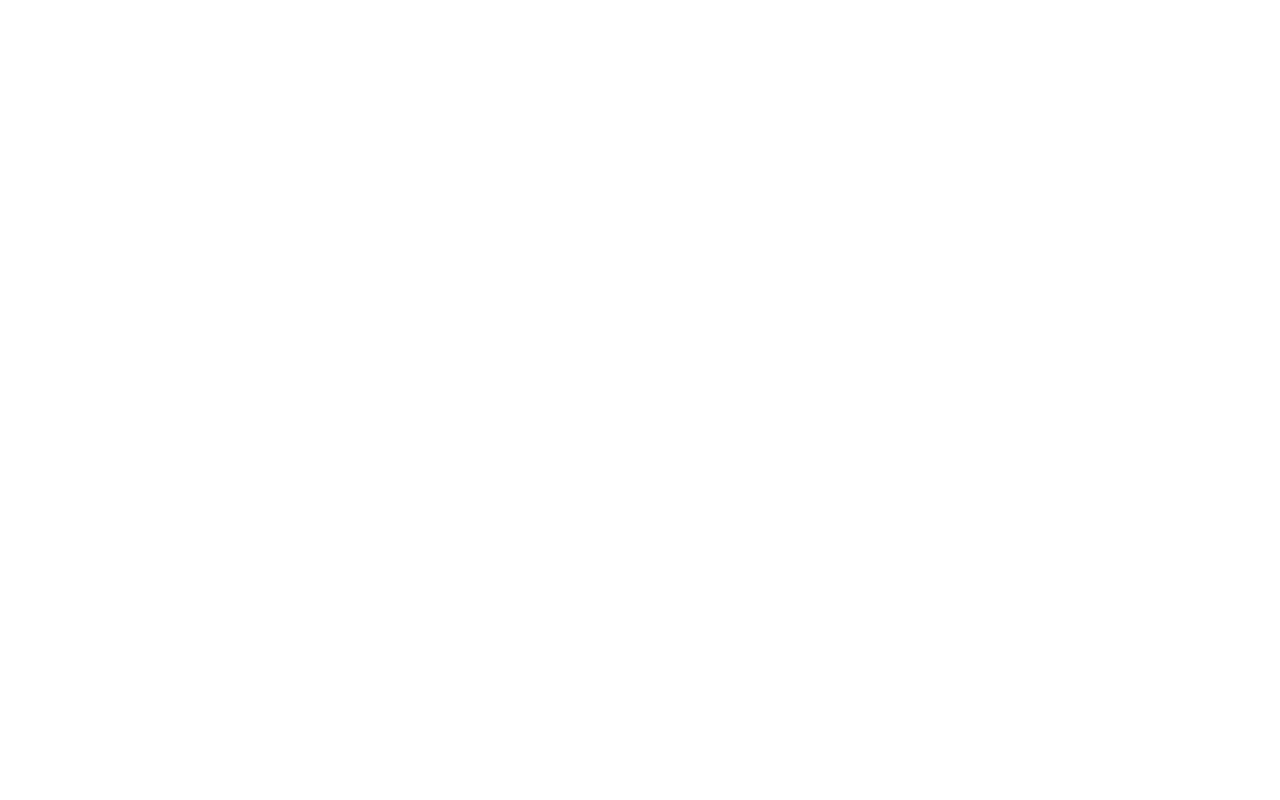
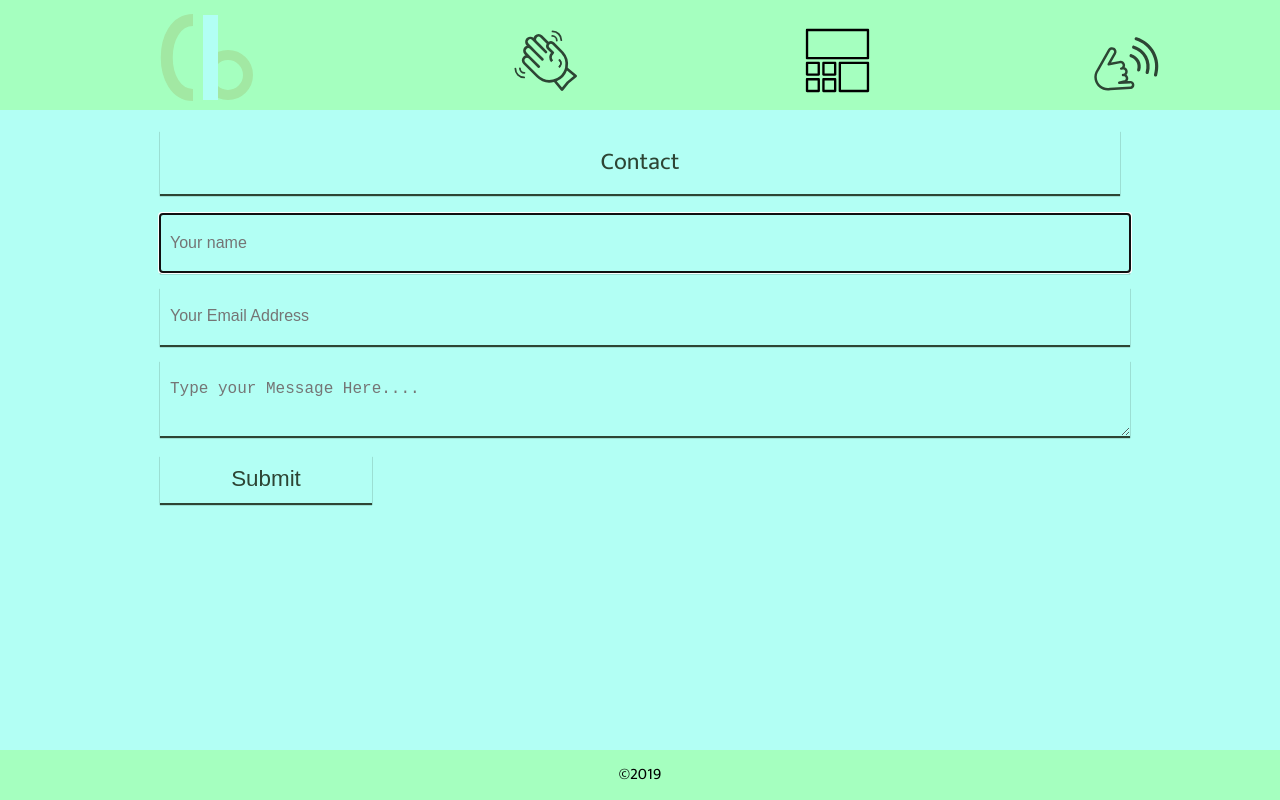
Before and after one commit to ralphluring/Responsive-Portfolio, a plain HTML site: page contact.html in a window 1280 px wide. Drawn offline with Linux system fonts and the light colour scheme.

Commit message:
finished draft 1 contact form page

```diff
--- a/assets/css/style.css
+++ b/assets/css/style.css
@@ -19,7 +19,7 @@
       display: grid;
       grid-template-rows: auto 1fr auto;
       grid-template-columns: 1fr;
-      background-color:rgb(255,255,250);
+      background-color: #A5FFBF;
       min-height: 100vh;
       font-family: 'Mukta', sans-serif;
   }
@@ -114,6 +114,7 @@
 
   .content__body{
       padding: 20px;
+      width:100%;
   }
 
   #float__img{
@@ -129,7 +130,7 @@
       padding: 10px;
       line-height: 1.3rem;
       color: #2D4534;
-      width: 80%;
+      width: 100%;
   }
 /* Styles for the portfolio work best with images that all have the same ratio */
   .portfolio__grid{
@@ -156,6 +157,36 @@
     padding: 5px;
   }
 
+  #contact{
+    display: grid;
+    grid-gap: 15px;
+  }
+
+  .form__input{
+    width:100%;
+    font-size: 1rem;
+    background-color: #B2FFF4;
+    border-width: 0px;
+    box-shadow: 0px 2px 1px #2D4534;
+    padding: 20px 0px 20px 10px;
+    color:#2D4534;
+  }
+
+  .contact__submit{
+    width: 20%;
+    text-align: center;
+    padding: 10px;
+    font-size: 1.2rem;
+    box-shadow: 0px 2px 1px #2D4534;
+  }
+
+  #contact-submit{
+    color:#2D4534;
+    font-size: 1.4rem;
+    background-color: #B2FFF4;
+    border-width: 0px;
+  }
+
 /* footer styles */
 .footer{
   height:50px;
--- a/contact.html
+++ b/contact.html
@@ -0,0 +1,115 @@
+<!DOCTYPE html>
+<html lang="en">
+  <head>
+    <meta charset="UTF-8" />
+    <meta name="viewport" content="width=device-width, initial-scale=1.0" />
+    <meta http-equiv="X-UA-Compatible" content="ie=edge" />
+    <link rel="stylesheet" href="./assets/css/reset.css" />
+    <link rel="stylesheet" href="./assets/css/style.css" />
+    <link
+      href="https://fonts.googleapis.com/css?family=Mukta"
+      rel="stylesheet"
+    />
+    <title>CB</title>
+  </head>
+  <body>
+    <div class="container">
+      <header class="header">
+        <nav class="nav">
+          <a href="index.html" class="nav__link logo">
+            <svg viewBox="0 0 100 100" xmlns="http://www.w3.org/2000/svg">
+              <rect
+                x="0"
+                y="0"
+                width="100%"
+                height="100%"
+                fill="#A5FFBF"
+                class="cb__background"
+              />
+              <circle
+                cx="75%"
+                cy="70%"
+                r="20"
+                fill="none"
+                stroke="#A2E8A3"
+                stroke-width="10"
+                class="b__bottom"
+              />
+              <rect x="50" y="10" width="15%" height="85%" fill="#B2FFF4" />
+
+              <path
+                d="
+                            M 40,15
+                            C 5,15
+                                5,90
+                                40,90
+                            "
+                fill="none"
+                ;
+                stroke="#A2E8A3"
+                ;
+                stroke-width="12"
+                ;
+              />
+            </svg>
+          </a>
+          <ul class="nav__list">
+            <li class="nav__link">
+              <a href="index.html" class="nav__anchor">
+                <img src="./assets/images/about.svg" alt="" class="nav__img" />
+              </a>
+            </li>
+            <li class="nav__link">
+              <a href="portfolio.html" class="nav__anchor">
+                <img
+                  src="./assets/images/portfolio.svg"
+                  alt=""
+                  class="nav__img"
+                />
+              </a>
+            </li>
+            <li class="nav__link">
+              <a href="contact.html" class="nav__anchor">
+                <img
+                  src="./assets/images/contact.svg"
+                  alt=""
+                  class="nav__img"
+                />
+              </a>
+            </li>
+          </ul>
+        </nav>
+      </header>
+      <div class="content__container" role="main">
+        <section class="content">
+          <div class="content__header">
+            <h1>Contact</h1>
+          </div>
+
+          <div class="content__body">
+                <div class="contact__form">
+                    <form id="contact" action="" method="post">
+                        <fieldset>
+                            <input placeholder="Your name" type="text" tabindex="1" class="form__input" required autofocus>
+                        </fieldset>
+                        <fieldset>
+                            <input placeholder="Your Email Address" type="email" tabindex="2" class="form__input" required>
+                        </fieldset>
+                        <fieldset>
+                            <textarea placeholder="Type your Message Here...." tabindex="5" class="form__input" required></textarea>
+                        </fieldset>
+                        <fieldset class="contact__submit">
+                            <button name="submit" type="submit" id="contact-submit" data-submit="...Sending">Submit</button>
+                        </fieldset>
+                    </form>
+                </div>
+          </div>
+        </section>
+      </div>
+
+      <footer class="footer">
+        <p>&copy;2019</p>
+      </footer>
+    </div>
+  </body>
+</html>
```
